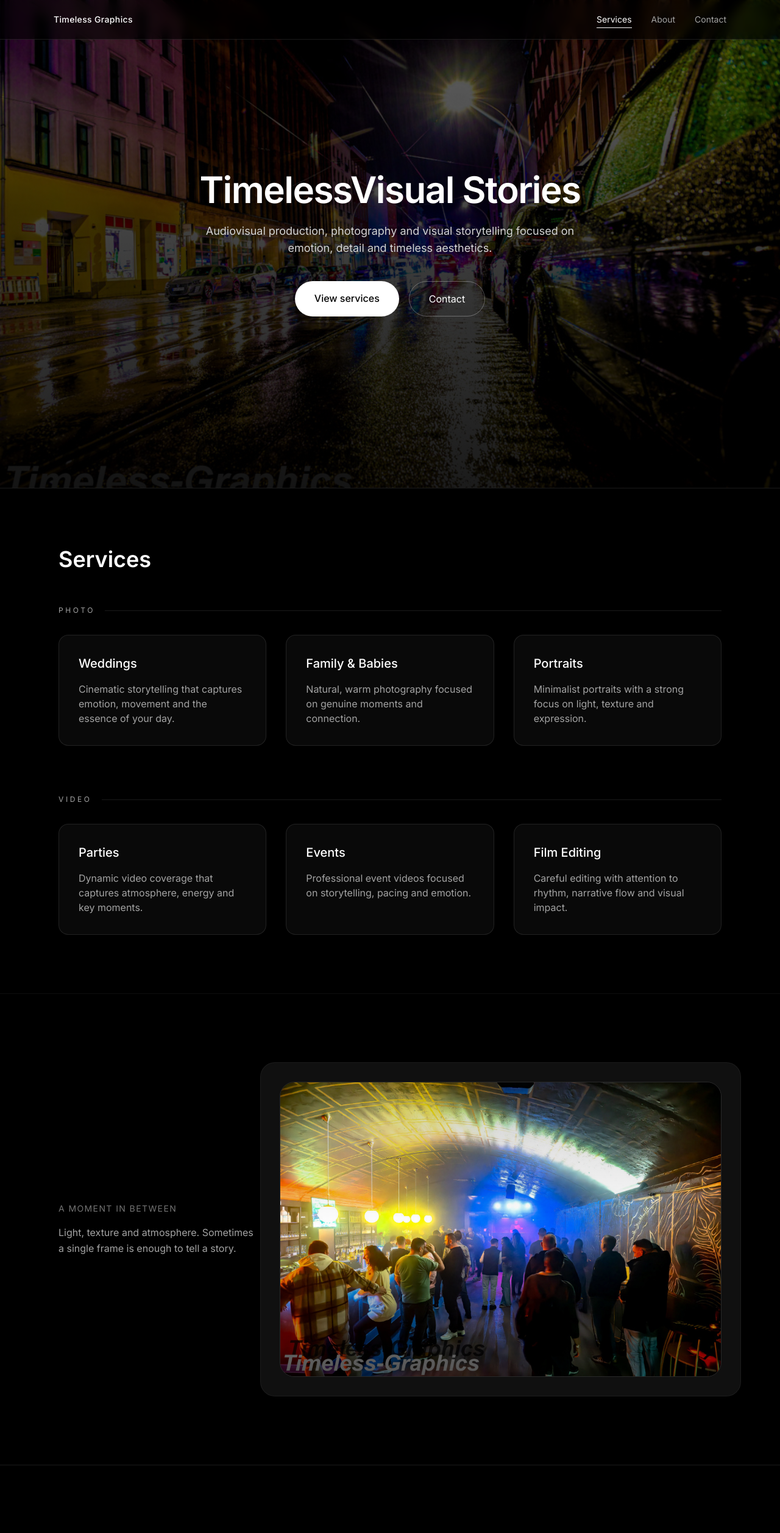
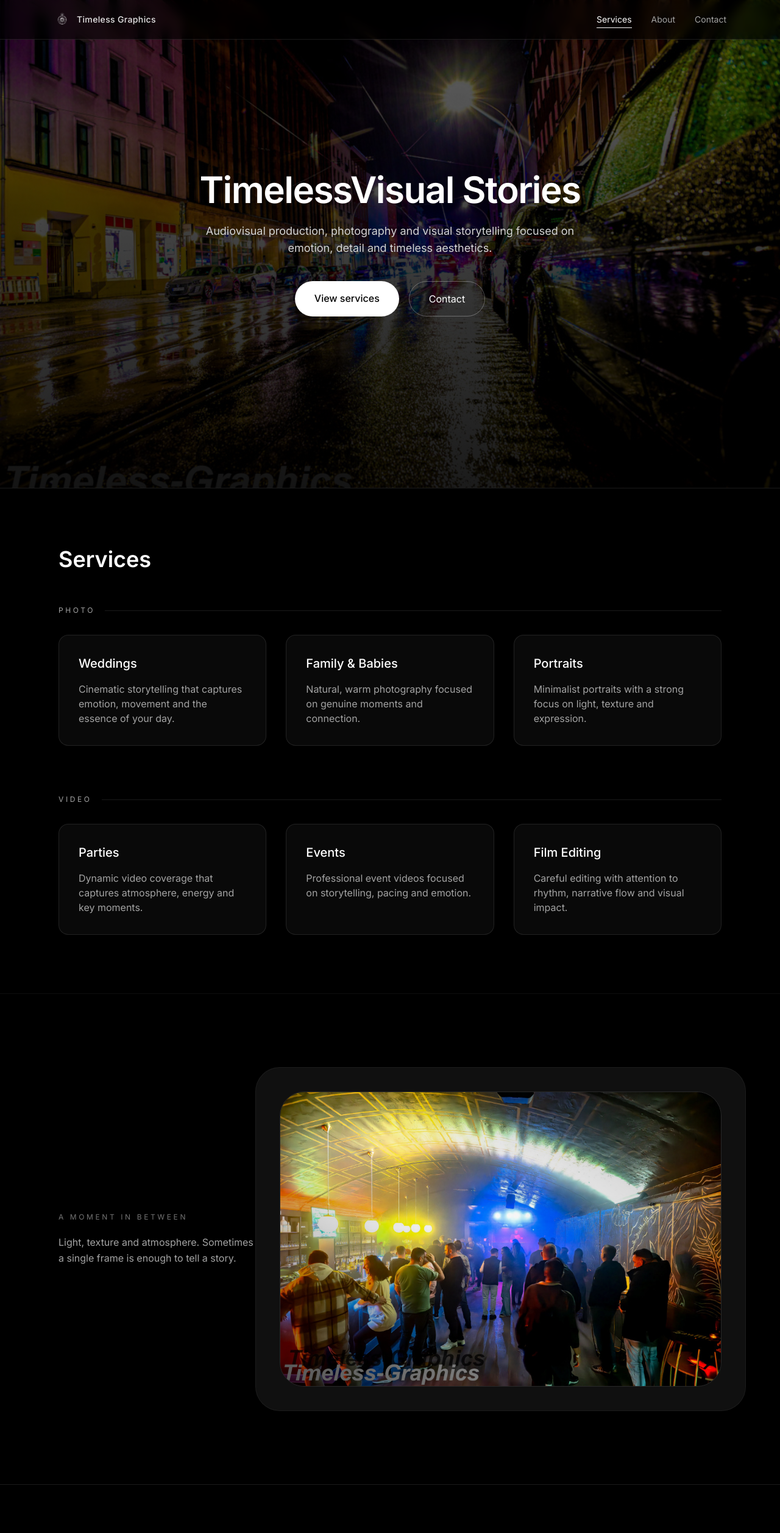
Before and after one commit to calamarico/timeless-graphics, a React (Vite) app: page / in a window 1280 px wide. Shown: the top 2514 px of the page at 61% size. Built offline with nearby package versions, Linux system fonts and the light colour scheme; the HTML template or start-up script is replaced by a standard one.

Commit message:
Changes in Visualbreak and logo in Header

```diff
--- a/index.html
+++ b/index.html
@@ -2,7 +2,7 @@
 <html lang="en">
   <head>
     <meta charset="UTF-8" />
-    <link rel="icon" type="image/jpeg" href="/logoicon.jpeg" />
+    <link rel="icon" type="image/png" href="/logo.png" />
     <link
       rel="preconnect"
       href="https://fonts.googleapis.com"
--- a/src/components/layout/Header.tsx
+++ b/src/components/layout/Header.tsx
@@ -16,13 +16,23 @@ export default function Header() {
     <>
       <header className="fixed top-0 inset-x-0 z-50 backdrop-blur bg-black/60 border-b border-white/10">
         <div className="max-w-6xl mx-auto px-6 h-16 flex items-center justify-between">
-          {/* Logo */}
+
+          {/* Logo + Brand */}
           <a
             href="#"
-            className="text-sm font-medium tracking-wide text-white"
             onClick={() => setMenuOpen(false)}
+            className="
+              flex items-center gap-2.5
+              text-sm font-medium tracking-wide text-white
+              opacity-90 hover:opacity-100 transition
+            "
           >
-            Timeless Graphics
+            <img
+              src="/logo.png"
+              alt="Timeless Graphics logo"
+              className="h-7 w-auto"
+            />
+            <span>Timeless Graphics</span>
           </a>
 
           {/* Desktop navigation */}
--- a/src/components/visualbreak/VisualBreak.tsx
+++ b/src/components/visualbreak/VisualBreak.tsx
@@ -10,61 +10,57 @@ export default function VisualBreak({
   alt = "Visual moment",
 }: VisualBreakProps) {
   return (
-    <section className="bg-black py-28 sm:py-36 border-t border-white/5">
+    <section className="bg-black py-32 sm:py-40 border-t border-white/5">
       <div className="max-w-6xl mx-auto px-6 sm:px-8">
-        <div className="grid grid-cols-12 items-center gap-y-12">
+        <div className="grid grid-cols-12 items-center gap-y-16">
 
           {/* Left editorial text */}
           <motion.div
-            initial={{ opacity: 0, y: 20 }}
+            initial={{ opacity: 0, y: 24 }}
             whileInView={{ opacity: 1, y: 0 }}
-            transition={{ duration: 0.8, ease: "easeOut" }}
+            transition={{ duration: 0.9, ease: "easeOut" }}
             viewport={{ once: true }}
-            className="
-              col-span-12
-              md:col-span-4
-              text-neutral-400
-            "
+            className="col-span-12 md:col-span-4 text-neutral-400"
           >
-            <p className="text-sm uppercase tracking-widest mb-4 text-neutral-500">
+            <p className="text-xs uppercase tracking-[0.3em] mb-5 text-neutral-500">
               A moment in between
             </p>
+
             <p className="text-base leading-relaxed max-w-xs">
               Light, texture and atmosphere.
-              Sometimes a single frame is enough to tell a story.
+              Sometimes a single frame is enough
+              to tell a story.
             </p>
           </motion.div>
 
           {/* Visual block */}
-          <motion.div
-            initial={{ opacity: 0, y: 40 }}
-            whileInView={{ opacity: 1, y: 0 }}
-            transition={{ duration: 1, ease: "easeOut" }}
-            viewport={{ once: true }}
-            className="
-              col-span-12
-              md:col-span-8
-              md:col-start-5
-            "
-          >
+          <div className="col-span-12 md:col-span-8 md:col-start-5">
             <div className="relative">
+
               {/* Canvas */}
               <div
                 className="
                   absolute
-                  -inset-8
-                  rounded-3xl
+                  -inset-10
+                  rounded-[2.5rem]
                   bg-neutral-900/70
                   border border-white/5
                 "
               />
 
               {/* Image */}
-              <div
+              <motion.div
+                initial={{ opacity: 0, x: 80, scale: 1.05 }}
+                whileInView={{ opacity: 1, x: 0, scale: 1 }}
+                transition={{
+                  duration: 1.2,
+                  ease: [0.22, 1, 0.36, 1], // cinematic ease
+                }}
+                viewport={{ once: true }}
                 className="
                   relative
                   aspect-[3/2]
-                  rounded-3xl
+                  rounded-[2.5rem]
                   overflow-hidden
                   border border-white/10
                 "
@@ -75,11 +71,11 @@ export default function VisualBreak({
                   className="w-full h-full object-cover"
                 />
 
-                {/* Cinematic overlay */}
-                <div className="absolute inset-0 bg-gradient-to-t from-black/50 via-transparent to-black/20" />
-              </div>
+                {/* Light & depth overlay */}
+                <div className="absolute inset-0 bg-gradient-to-tr from-black/50 via-transparent to-black/30" />
+              </motion.div>
             </div>
-          </motion.div>
+          </div>
 
         </div>
       </div>
```
Also changed, not shown: public/logo.png (added), public/logoicon.jpeg (deleted).
